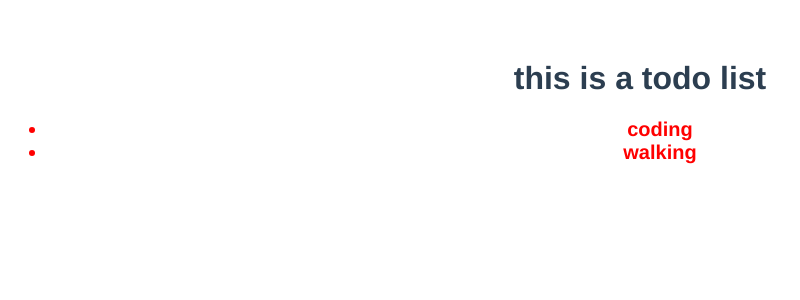
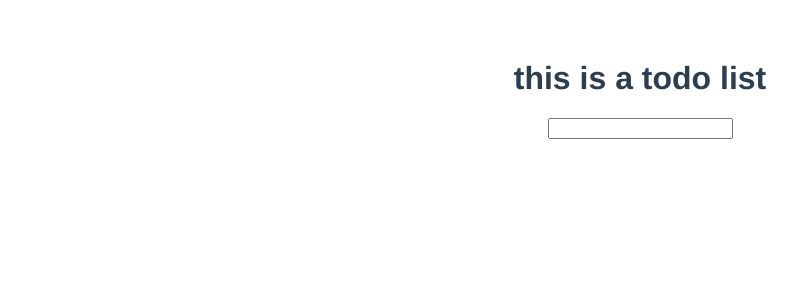
Before and after one commit to TrustDec/ProjectSummary, a Vue app in the folder Vuejs/: page / in a window 1280 px wide. Shown: the top 300 px of the page, without its empty margins (0-800 px from the left). Built offline with nearby package versions, Linux system fonts and the light colour scheme.

Commit message:
watch v-model window.localStorage.getItem(STORAGE_KEY)

```diff
--- a/Vuejs/src/App.vue
+++ b/Vuejs/src/App.vue
@@ -1,8 +1,9 @@
 <template>
   <div id="app">
     <h1 v-text="title"></h1>
+    <input v-model="newItem" v-on:keyup.enter="addNew">
     <ul>
-      <li v-for="item in items" v-bind:class="[finished,liClass]">
+      <li v-for="item in items" v-bind:class="{finished:item.isFinished}" v-on:click="toggleFinish(item)">
         {{item.label}}
       </li>
     </ul>
@@ -10,22 +11,35 @@
 </template>
 
 <script>
+import Store from './components/store.js';
 export default {
   data: function(){
     return {
       title: 'this is a todo list',
-      items: [{
-        label: 'coding',
-        isFinished: false
+      items: Store.fetch(),
+      newItem:"",
+    }
+  },
+  watch: {
+    items:{
+      handler:function(items){
+        Store.save(items);
       },
-      {
-        label: 'walking',
-        isFinished:true
+      deep:true
+    }
+  },
+  methods: {
+     toggleFinish:function(item){
+        console.log(item.isFinished = !item.isFinished);
+      },
+      addNew:function(){
+        this.items.push({
+          label:this.newItem,
+          isFinished:false
+        });
+        this.newItem="";
+        Store.save();
       }
-      ],
-      liClass:"liClass",
-      finished:"finished"
-    }
   }
 }
 </script>
@@ -39,11 +53,14 @@ export default {
   color: #2c3e50;
   margin-top: 60px;
 }
-.liClass{
-  font-size: 20px;
-}
 .finished {
   color:red;
+  font-size: 20px;
+  font-weight: bold;
+}
+li {
+  color:green;
+  font-size: 20px;
   font-weight: bold;
 }
 </style>
--- /dev/null
+++ b/Vuejs/src/components/store.js
@@ -0,0 +1,10 @@
+const STORAGE_KEY = 'todos-vuejs';
+
+export default {
+	fetch:function(){
+		return JSON.parse(window.localStorage.getItem(STORAGE_KEY) || '[]');
+	},
+	save:function(items){
+		window.localStorage.setItem(STORAGE_KEY,JSON.stringify(items));
+	}
+}
```
